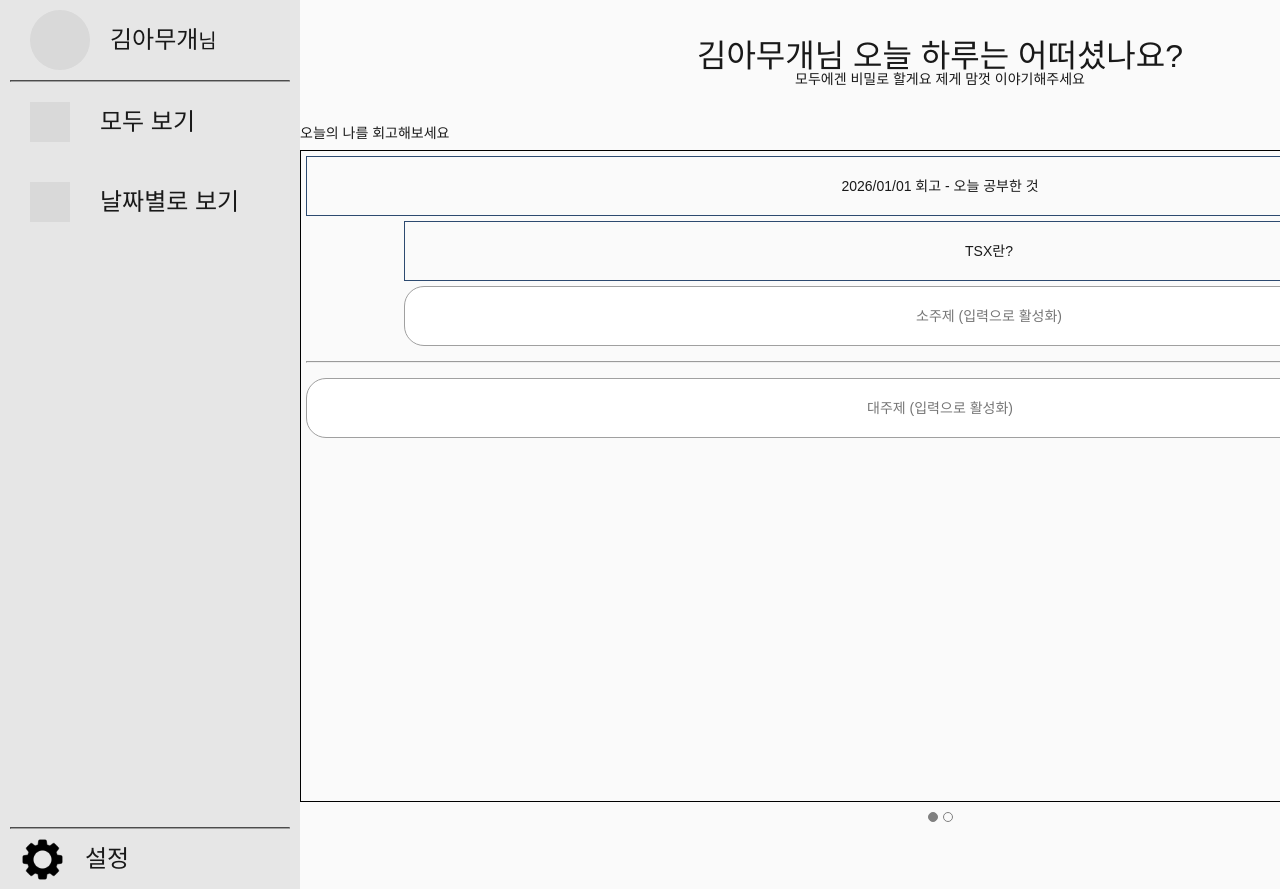
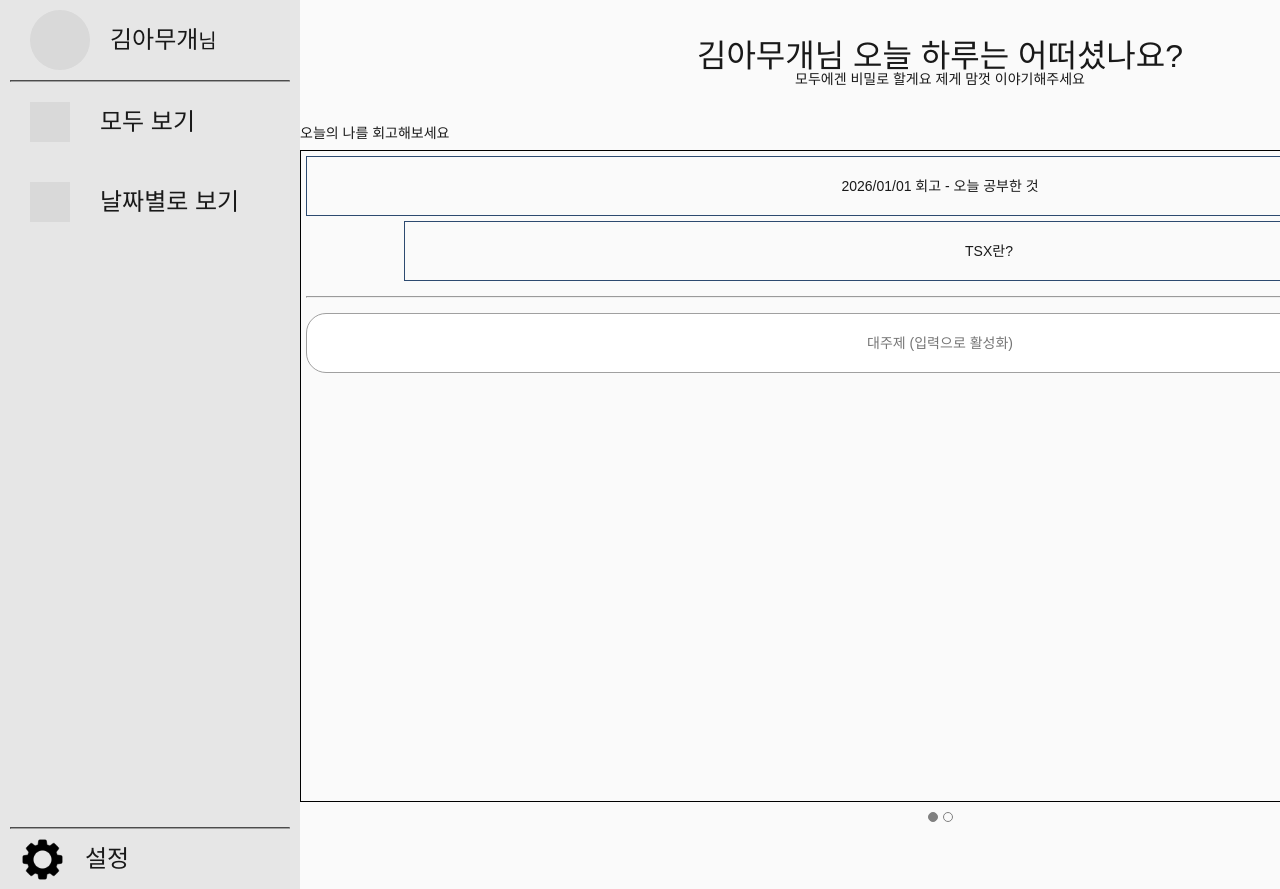
Before and after one commit to Jindo-Dog/RecoveryFrontEnd, a React (Vite) app: page /memoir in a window 1280 px wide. Shown: the top 889 px of the page. Built offline with nearby package versions, Linux system fonts and the light colour scheme.

Commit message:
#41 Feat: editable props, Component id에 따른 hr태그 표시 변경

```diff
--- a/src/component/memoir/pages/memoirWriteTitlePage.tsx
+++ b/src/component/memoir/pages/memoirWriteTitlePage.tsx
@@ -1,19 +1,22 @@
 import "./memoirWriteTitlePage.scss";
 import MemoirTitleList from "../write/memoirTitleList";
+import { Link } from "react-router-dom";
 
 const MemoirWriteTitlePage = () => {
     return (
         <section className={"memoir-section"}>
             <h1 className={"memoir-edit-title"}>김아무개님 오늘 하루는 어떠셨나요?</h1>
             <span>모두에겐 비밀로 할게요 제게 맘껏 이야기해주세요</span>
-            <MemoirTitleList />
+            <MemoirTitleList editable={true} />
 
             <div className="progress-circles">
                 <div className="first-circle"></div>
                 <div className="second-circle"></div>
             </div>
             <div className={"btn-footer"}>
-                <button className={"improvement-btn"}>개선점 입력하기</button>
+                <Link to="./improvement">
+                    <button className={"improvement-btn"}>개선점 입력하기</button>
+                </Link>
             </div>
         </section>
     );
--- a/src/component/memoir/write/editMainMemoirTitle.tsx
+++ b/src/component/memoir/write/editMainMemoirTitle.tsx
@@ -1,7 +1,7 @@
 import "./editMainMemoirTitle.scss";
 import { useMainTitleItemStore } from "../common/useMainTitleItemStore";
 
-const EditMainMemoirTitle = () => {
+const EditMainMemoirTitle = ({ id }: { id: number }) => {
     const { addMainTitle } = useMainTitleItemStore();
 
     const handleEnterEvent = (e: React.KeyboardEvent<HTMLInputElement>) => {
@@ -15,6 +15,7 @@ const EditMainMemoirTitle = () => {
 
     return (
         <div>
+            {id > 0 && <hr />}
             <input
                 type="text"
                 className="edit-text"
--- a/src/component/memoir/write/mainMemoirTitle.tsx
+++ b/src/component/memoir/write/mainMemoirTitle.tsx
@@ -4,8 +4,8 @@ import SubMemoirTitle from "./subMemoirTitle";
 import EditSubTitle from "./editSubMemoirTitle";
 import { useMainTitleItemStore } from "../common/useMainTitleItemStore";
 
-const MainMamoirTitle = (props: { id: number }) => {
-    const { id } = props;
+const MainMamoirTitle = (props: { id: number; editable: boolean }) => {
+    const { id, editable } = props;
     const mainTitleItem = useMainTitleItemStore((state) => state.mainTitleItems[id]);
     const { title, subMemoirTitles } = mainTitleItem;
 
@@ -17,7 +17,7 @@ const MainMamoirTitle = (props: { id: number }) => {
                 {subMemoirTitles.map((subMemoirTitle: SubTitleItem, idx: number) => {
                     return <SubMemoirTitle key={idx} title={subMemoirTitle.title} />;
                 })}
-                <EditSubTitle mainTitleId={id} />
+                {editable && <EditSubTitle mainTitleId={id} />}
             </div>
         </div>
     );
```
